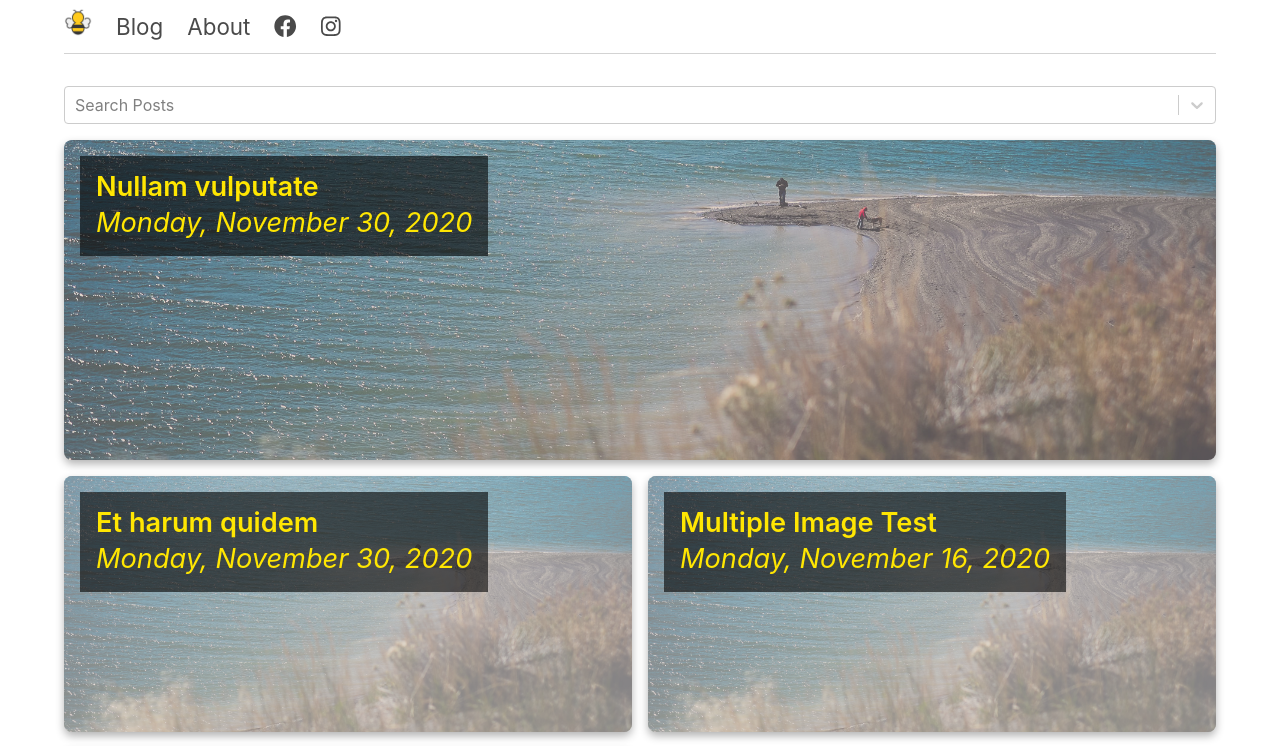
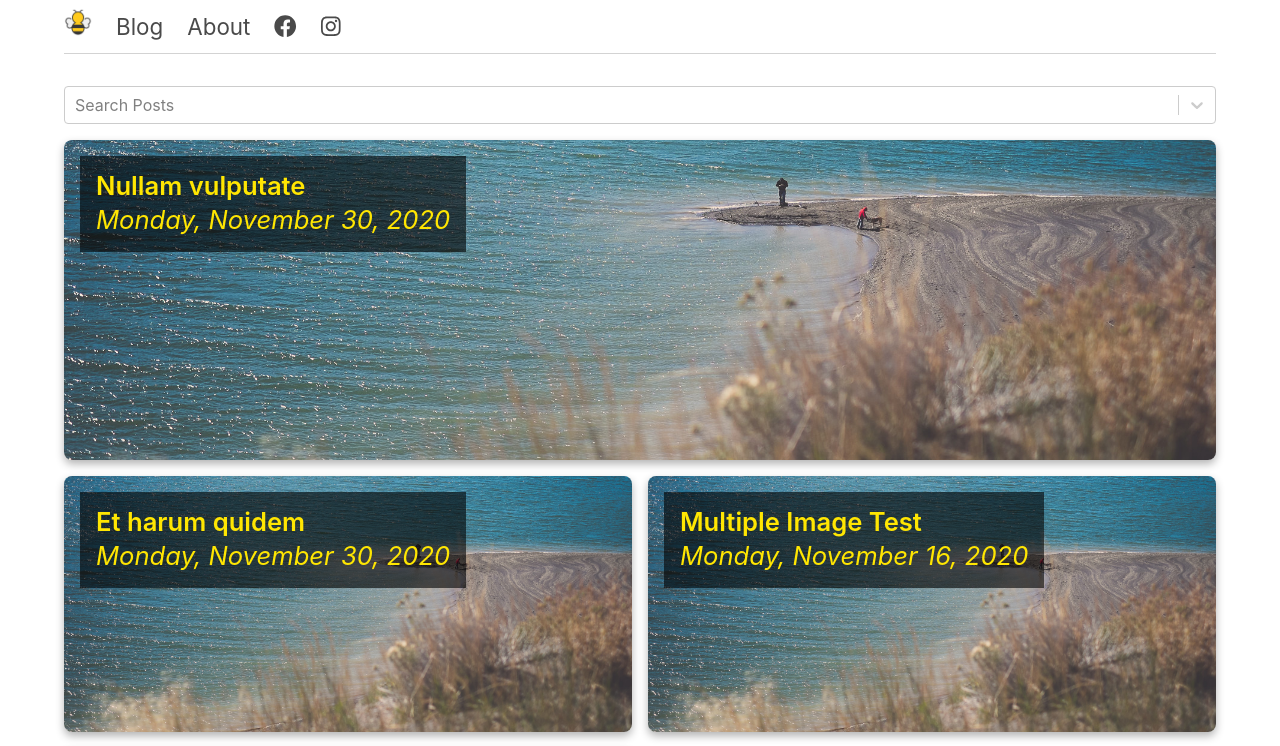
Before and after one commit to pfingstr/blog, a Next.js app: page /blog in a window 1280 px wide. Shown: the top 746 px of the page. Built offline with nearby package versions, Linux system fonts and the light colour scheme.

Commit message:
removed background haze in image tiles

```diff
--- a/src/styles/globals.css
+++ b/src/styles/globals.css
@@ -60,7 +60,7 @@
   border-radius:8px;
   height: 20rem;
   margin-top: 1rem;
-  box-shadow: inset 0 0 0 100vw rgba(170, 163, 163, 0.294), 0 4px 8px 0 rgba(0,0,0,0.3);
+  box-shadow: 0 4px 8px 0 rgba(0,0,0,0.3);
   border-collapse: separate;
   overflow: hidden;
   transition: transform .5s;
@@ -77,7 +77,7 @@
   height: 16rem;
   display: flex;
   border-radius:8px;
-  box-shadow: inset 0 0 0 100vw rgba(212, 212, 212, 0.5), 0 4px 8px 0 rgba(0,0,0,0.3);
+  box-shadow: 0 4px 8px 0 rgba(0,0,0,0.3);
   margin: 0 auto;
   float: none;
   margin-top: 1rem;
@@ -100,17 +100,18 @@
 
 .tile-block .title, .tile-block .subtitle {
   color: rgb(255, 230, 2);
-  font-size: 1.7em;
+  font-size: 1.6em;
 }
 
 .title-block {
   background-color: rgba(0, 0, 0, 0.6);
   padding: 1rem;
   display: inline-block;
-  margin: auto auto auto 1rem;
+  margin: 1rem auto auto 1rem;
 }
 
 
 .title-block .title, .title-block .subtitle {
   color: white;
+  font-size: 1.9em;
 }
```
